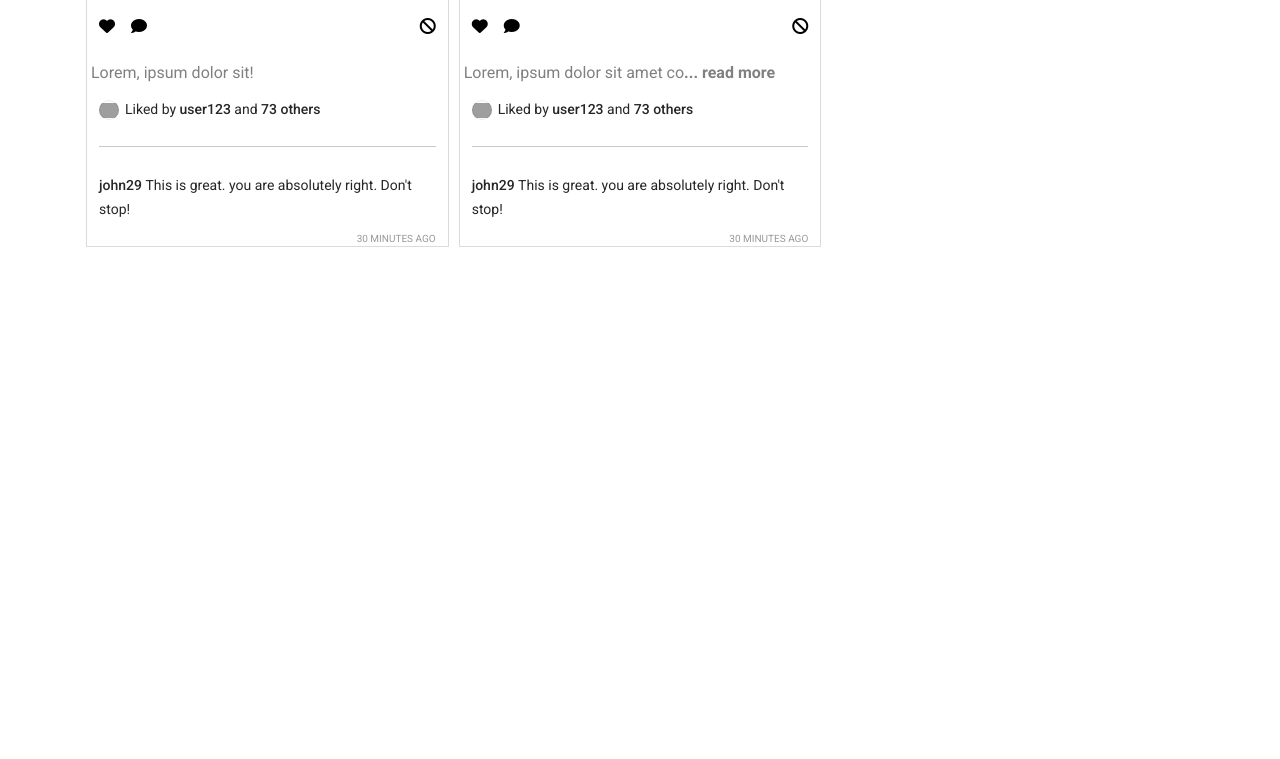
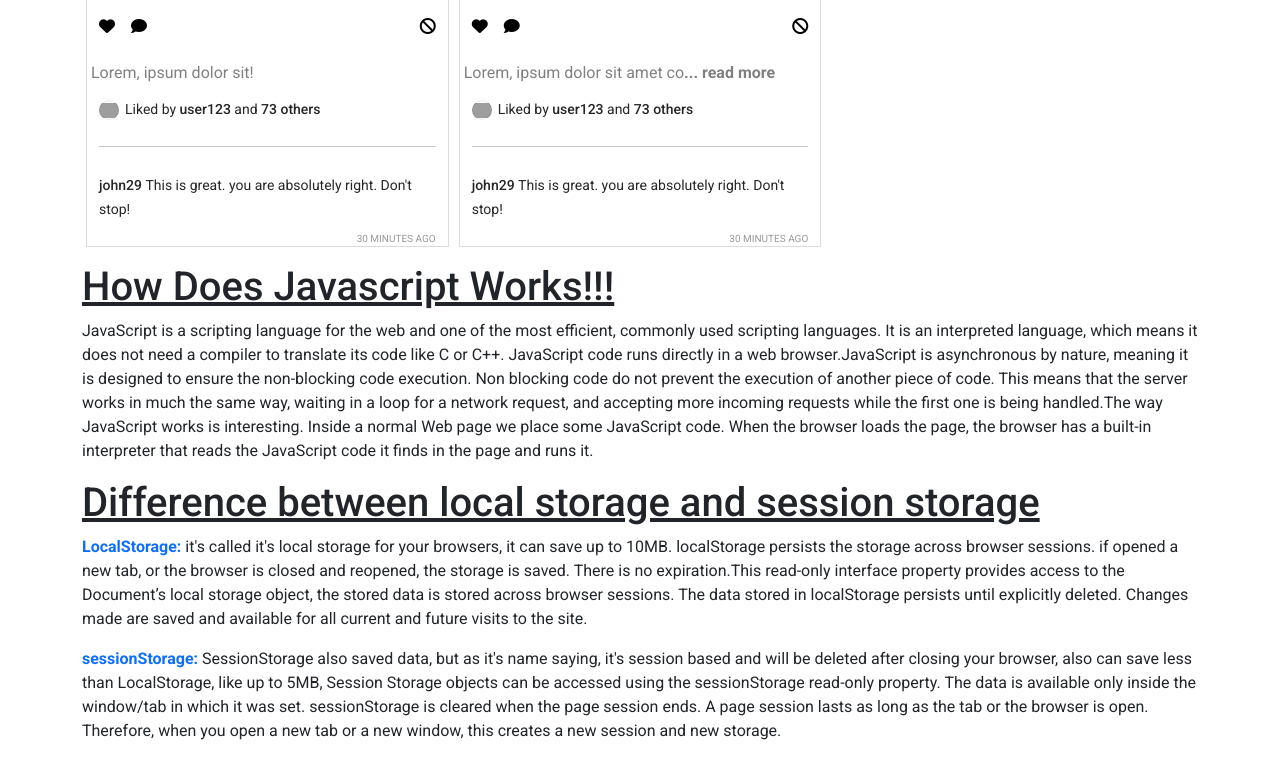
Before and after one commit to kmamun716/insta-sohor, a plain HTML site: page index.html in a window 1280 px wide. Shown: the part 1285-2044 px from the top of the page. Before the commit the page ends 1548 px from the top, so only its background shows below. Drawn offline with nearby package versions, Linux system fonts and the light colour scheme; grey boxes are pictures that could not be loaded.

Commit message:
extra section added

```diff
--- a/index.html
+++ b/index.html
@@ -77,6 +77,27 @@
                 <h1>Reported posts</h1>
             </div>
         </main>
+        <section class="container">
+            <div>
+                <h1 class="text-decoration-underline">How Does Javascript Works!!!</h1>
+                <p>
+                    JavaScript is a scripting language for the web and one of the most efficient, commonly used scripting languages. It is an interpreted language, which means it does not need a compiler to translate its code like C or C++. JavaScript code runs directly in a web browser.JavaScript is asynchronous by nature, meaning it is designed to ensure the non-blocking code execution. Non blocking code do not prevent the execution of another piece of code. This means that the server works in much the same way, waiting in a loop for a network request, and accepting more incoming requests while the first one is being handled.The way JavaScript works is interesting. Inside a normal Web page we place some JavaScript code. When the browser loads the page, the browser has a built-in interpreter that reads the JavaScript code it finds in the page and runs it.
+                </p>
+            </div>
+            <div>
+                <h1 class="text-decoration-underline">Difference between local storage and session storage</h1>
+                <p>
+                   <strong class="text-primary">LocalStorage: </strong>
+                   it's called it's local storage for your browsers, it can save up to 10MB. localStorage persists the storage across browser sessions. if opened a new tab, or the browser is closed and reopened, the storage is saved. There is no expiration.This read-only interface property provides access to the Document’s local storage object, the stored data is stored across browser sessions.
+                   The data stored in localStorage persists until explicitly deleted. Changes made are saved and available for all current and future visits to the site.
+                </p>
+                <p>
+                    <strong class="text-primary">sessionStorage: </strong>
+                    SessionStorage also saved data, but as it's name saying, it's session based and will be deleted after closing your browser, also can save less than LocalStorage, like up to 5MB, Session Storage objects can be accessed using the sessionStorage read-only property.
+                    The data is available only inside the window/tab in which it was set. sessionStorage is cleared when the page session ends. A page session lasts as long as the tab or the browser is open. Therefore, when you open a new tab or a new window, this creates a new session and new storage.
+                </p>
+            </div>
+        </section>
         <footer></footer>
 
         <!-- add javascript  file  -->
```
